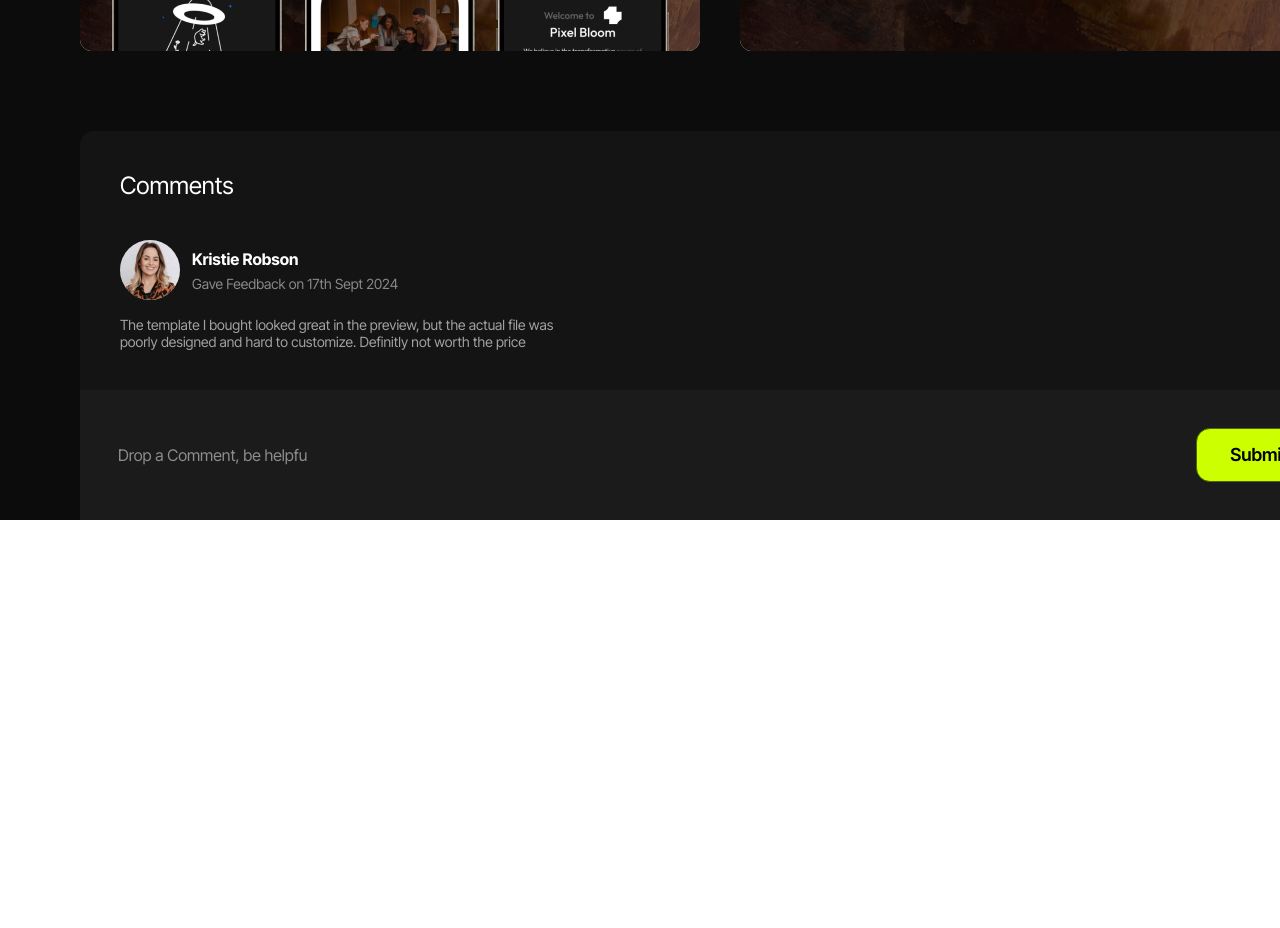
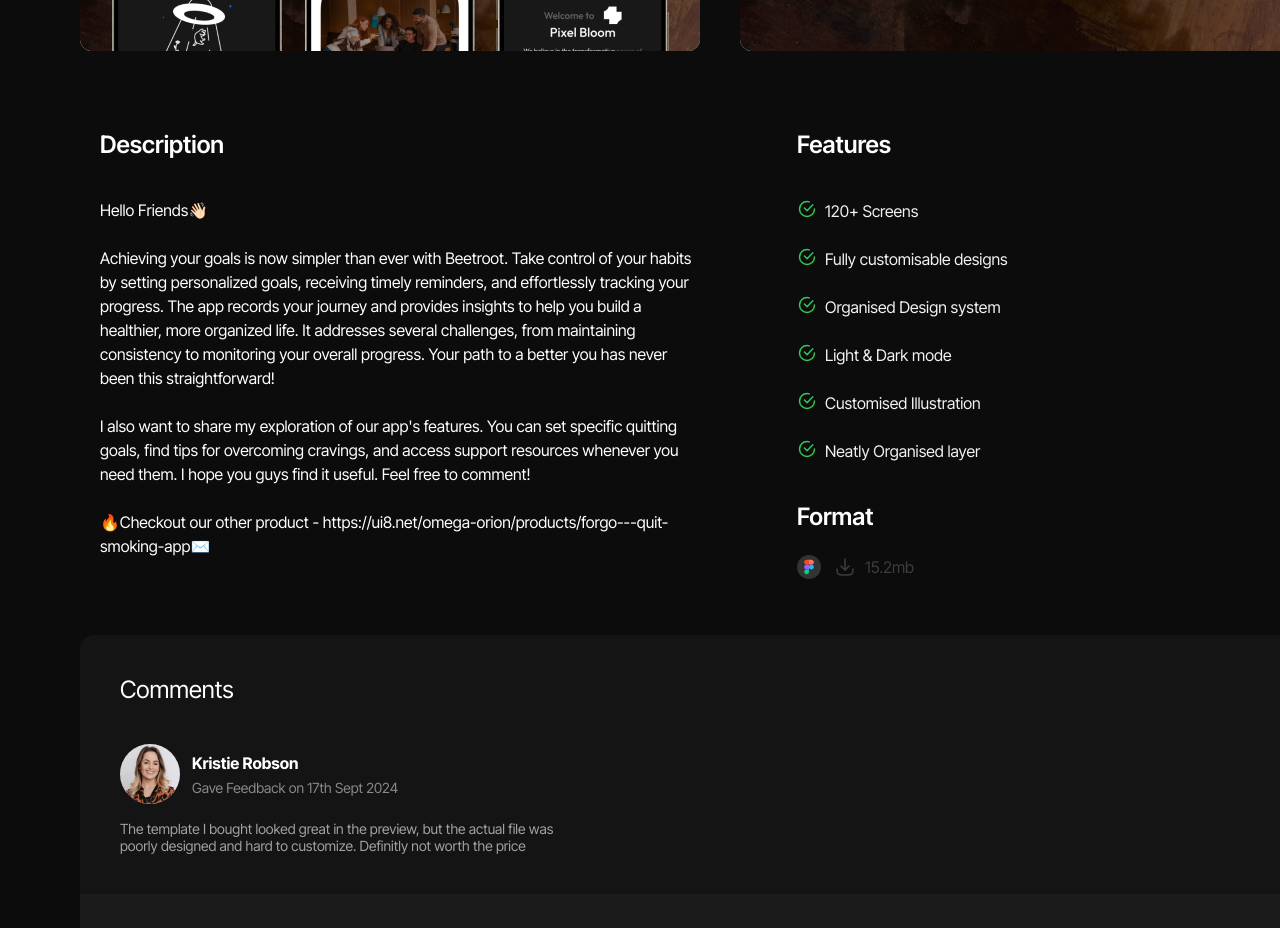
Before and after one commit to mohdaamil120/omega_orion_company, a React (Vite) app: page / in a window 1280 px wide. Shown: the part 2400-3328 px from the top of the page. Before the commit the page ends 2920 px from the top, so only its background shows below. Built offline with nearby package versions, Linux system fonts and the light colour scheme.

Commit message:
FeaturesComponent added

```diff
--- a/src/Components/Features/FeaturesComponent.jsx
+++ b/src/Components/Features/FeaturesComponent.jsx
@@ -1,5 +1,8 @@
 import React from 'react'
 import styled from 'styled-components'
+import FigmaIcon from "../../SvgIcons/FigmaIcon"
+import TickIcon from '../../SvgIcons/TickIcon'
+import DownloadIcon from '../../SvgIcons/DownloadIcon'
 
 const FeaturesComponent = () => {
   return (
@@ -7,9 +10,59 @@ const FeaturesComponent = () => {
         <div className='main__container'>
             <div className='featured__container'>
                 <div className='description'>
-
+                    <h3>Description</h3>
+                    <p>
+                        Hello Friends👋🏻
+                        <br />
+                        <br />
+                        Achieving your goals is now simpler than ever with Beetroot. Take control of your habits by setting personalized goals, receiving timely reminders, and effortlessly tracking your progress. The app records your journey and provides insights to help you build a healthier, more organized life. It addresses several challenges, from maintaining consistency to monitoring your overall progress. Your path to a better you has never been this straightforward!
+                        <br />
+                        <br />
+                        I also want to share my exploration of our app's features. You can set specific quitting goals, find tips for overcoming cravings, and access support resources whenever you need them. I hope you guys find it useful. Feel free to comment!
+                        <br />
+                        <br />
+                        🔥Checkout our other product - https://ui8.net/omega-orion/products/forgo---quit-smoking-app✉️
+                    </p>
                 </div>
-                <div className='Features'></div>
+                <div className='features'>
+                    <h3>Features</h3>
+                    <div className='features__options'>
+                        <div>
+                            <TickIcon/>
+                            <p>120+ Screens</p>
+                        </div>
+                        <div>
+                            <TickIcon/>
+                            <p>Fully customisable designs</p>
+                        </div>
+                        <div>
+                            <TickIcon/>
+                            <p>Organised Design system</p>
+                        </div>
+                        <div>
+                            <TickIcon/>
+                            <p>Light & Dark mode</p>
+                        </div>
+                        <div>
+                            <TickIcon/>
+                            <p>Customised Illustration</p>
+                        </div>
+                        <div>
+                            <TickIcon/>
+                            <p>Neatly Organised layer</p>
+                        </div>
+                    </div>
+                    <div className='format'>
+                        <h3>Format</h3>
+                        <div className='format__icons'>
+                            <FigmaIcon/>
+                            <div>
+                                <DownloadIcon/>
+                                <p>15.2mb</p>
+                            </div>
+                        </div>
+                    </div>
+                </div>
             </div>
         </div>
     </DIV>
@@ -23,10 +76,94 @@ const DIV=styled.div`
  *{
         font-family: 'Inter Tight', sans-serif;
   }
-    .main__container{
+  .main__container{
         width: 1440px;
         margin: auto;
         background-color: #0C0C0C;
+  }
+
+
+  .featured__container{
+    display: flex;
+    gap: 100px;
+  }
+
+
+  .description{
+    margin-left: 100px;
+    padding-bottom: 76px;
+    width : 597px;
+  }
+
+  .description h3 {
+    width: 125px;
+    font-size: 24px;
+    color: #FFFFFF;
+    line-height: 28px;
+    font-weight: 600;
+    margin-bottom: 40px;
+  }
+  .description p {
+      white-space: pre-wrap;
+      font-size: 15.9px;
+      line-height: 24px;
+      color: #FFFFFF;
+      font-weight: 400;
+    }
+
+    .features{
+        display: flex;
+        flex-direction: column;
+        gap: 40px;
+    }
+    .features h3 {
+      width: 95px;
+      font-size: 24px;
+      color: #FFFFFF;
+      line-height: 28px;
+      font-weight: 600;
+    }
+
+    .features__options{
+        display: flex;
+        flex-direction: column;
+        gap: 24px;
+    }
+
+    .features__options > div{
+        display:flex;
+        gap: 8px;
+    }
+    .features__options > div p{
+        font-weight: 400;
+        font-size: 16px;
+        line-height: 24px;
+        letter-spacing: -2%;
+        color: #F2F2F2;
+    }
+
+    .format{
+        display: flex;
+        flex-direction: column;
+        gap: 24px;
+    }
+
+    .format__icons{
+        display: flex;
+        gap: 12px;
+        cursor: pointer;
+    }
+    .format__icons > div{
+        display: flex;
+        gap: 8px;
+        align-items: center;
+
+    }
+    .format__icons > div >p{
+        font-weight: 400;
+        font-size: 16px;
+        line-height: 24px;
+        color: #3D3D3D;
     }
 
 `
--- /dev/null
+++ b/src/SvgIcons/DownloadIcon.jsx
@@ -0,0 +1,14 @@
+import React from 'react'
+
+const DownloadIcon = () => {
+  return (
+    <svg width="24" height="24" viewBox="0 0 24 24" fill="none" xmlns="http://www.w3.org/2000/svg">
+    <path d="M20 14C20 19.5 19 20 12 20C5 20 4 19.5 4 14" stroke="#3D3D3D" stroke-width="1.5" stroke-linecap="round" stroke-linejoin="round"/>
+    <path d="M12 4L12 15" stroke="#3D3D3D" stroke-width="1.5" stroke-linecap="round" stroke-linejoin="round"/>
+    <path d="M8 11L12 15L16 11" stroke="#3D3D3D" stroke-width="1.5" stroke-linecap="round" stroke-linejoin="round"/>
+    </svg>
+
+  )
+}
+
+export default DownloadIcon
--- /dev/null
+++ b/src/SvgIcons/TickIcon.jsx
@@ -0,0 +1,13 @@
+import React from 'react'
+
+const TickIcon = () => {
+  return (
+    <svg width="20" height="20" viewBox="0 0 20 20" fill="none" xmlns="http://www.w3.org/2000/svg">
+    <path d="M7.5 8.96548L10.0253 11.6667L15.8333 5.83337" stroke="#34C759" stroke-width="1.5" stroke-linecap="round" stroke-linejoin="round"/>
+    <path d="M17.5 10C17.5 14.1421 14.1421 17.5 10 17.5C5.85786 17.5 2.5 14.1421 2.5 10C2.5 5.85786 5.85786 2.5 10 2.5C10.8185 2.5 11.6064 2.63111 12.3438 2.87348" stroke="#34C759" stroke-width="1.5" stroke-linecap="round" stroke-linejoin="round"/>
+    </svg>
+
+  )
+}
+
+export default TickIcon
```
